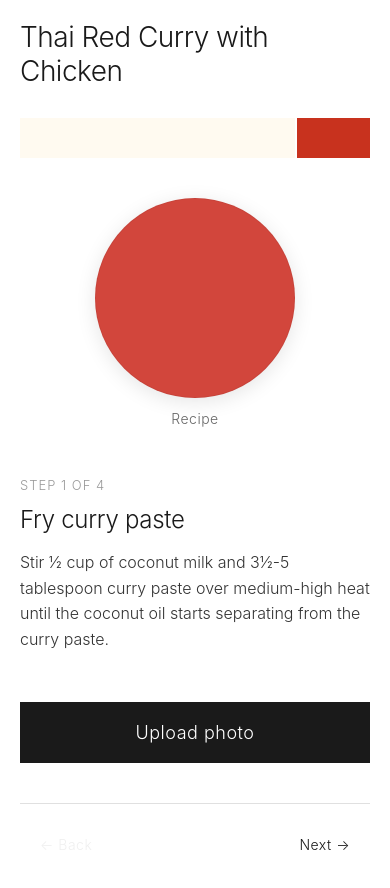
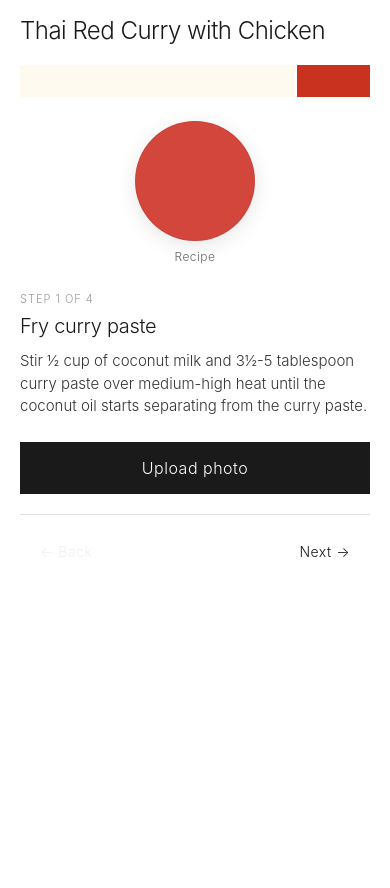
Before and after one commit to Hadas-1/color-cooking-app, a Next.js app: page /recipes/thai-red-curry-chicken/1 in a window 390 px wide. Shown: the top 888 px of the page. After the commit the page ends 844 px from the top, so only its background shows below. Built offline with nearby package versions, Linux system fonts and the light colour scheme.

Commit message:
Fix mobile UI: ensure circles stay round, make layout more compact

```diff
--- a/app/globals.css
+++ b/app/globals.css
@@ -54,3 +54,10 @@ button {
   background: #1a1a1a !important;
   color: #ffffff !important;
 }
+
+/* Ensure color circles stay perfectly round on all devices */
+.color-circle {
+  aspect-ratio: 1;
+  min-width: 0;
+  min-height: 0;
+}
--- a/app/recipes/[id]/[step]/RecipeStepClient.tsx
+++ b/app/recipes/[id]/[step]/RecipeStepClient.tsx
@@ -230,16 +230,16 @@ export default function RecipeStepClient({ params }: { params: { id: string; ste
   return (
     <main
       className="container"
-      style={{ paddingTop: "20px", paddingBottom: "40px" }}
+      style={{ paddingTop: "16px", paddingBottom: "20px" }}
       onTouchStart={handleTouchStart}
       onTouchEnd={handleTouchEnd}
     >
       {/* Recipe title */}
-      <div style={{ marginBottom: "30px" }}>
+      <div style={{ marginBottom: "20px" }}>
         <h1
           style={{
-            margin: "0 0 8px",
-            fontSize: "28px",
+            margin: "0 0 6px",
+            fontSize: "24px",
             fontWeight: 300,
             letterSpacing: "-0.5px",
             color: "#1a1a1a"
@@ -251,12 +251,12 @@ export default function RecipeStepClient({ params }: { params: { id: string; ste
 
       {/* Ingredient color bar */}
       {ingredients.length > 0 && (
-        <div style={{ marginBottom: "40px" }}>
+        <div style={{ marginBottom: "24px" }}>
           <div
             style={{
               display: "flex",
               gap: "2px",
-              height: "40px",
+              height: "32px",
               borderRadius: "0",
               overflow: "visible",
               position: "relative"
@@ -289,33 +289,34 @@ export default function RecipeStepClient({ params }: { params: { id: string; ste
       )}
 
       {/* Color comparison - side by side at top */}
-      <div style={{ marginBottom: "50px", textAlign: "center" }}>
+      <div style={{ marginBottom: "28px", textAlign: "center" }}>
         <div
           style={{
             display: "flex",
-            gap: "30px",
+            gap: "12px",
             justifyContent: "center",
             alignItems: "flex-start",
-            marginBottom: "20px"
+            marginBottom: "12px"
           }}
         >
-          <div style={{ textAlign: "center", flex: 1, maxWidth: "200px" }}>
+          <div style={{ textAlign: "center", flex: "0 0 auto" }}>
             <div
+              className="color-circle"
               style={{
-                width: "100%",
-                maxWidth: "200px",
-                height: "200px",
-                margin: "0 auto 12px",
+                width: "120px",
+                height: "120px",
+                margin: "0 auto 8px",
                 borderRadius: "50%",
                 background: `rgb(${targetColor.r}, ${targetColor.g}, ${targetColor.b})`,
                 boxShadow: "0 4px 20px rgba(0,0,0,0.1)",
-                border: "1px solid rgba(0,0,0,0.05)"
+                border: "1px solid rgba(0,0,0,0.05)",
+                flexShrink: 0
               }}
             />
             <p
               style={{
                 margin: 0,
-                fontSize: "14px",
+                fontSize: "12px",
                 color: "#666",
                 fontWeight: 300,
                 letterSpacing: "0.5px"
@@ -325,23 +326,24 @@ export default function RecipeStepClient({ params }: { params: { id: string; ste
             </p>
           </div>
           {stepState.result && (
-            <div style={{ textAlign: "center", flex: 1, maxWidth: "200px" }}>
+            <div style={{ textAlign: "center", flex: "0 0 auto" }}>
               <div
+                className="color-circle"
                 style={{
-                  width: "100%",
-                  maxWidth: "200px",
-                  height: "200px",
-                  margin: "0 auto 12px",
+                  width: "120px",
+                  height: "120px",
+                  margin: "0 auto 8px",
                   borderRadius: "50%",
                   background: `rgb(${stepState.result.average.r}, ${stepState.result.average.g}, ${stepState.result.average.b})`,
                   boxShadow: "0 4px 20px rgba(0,0,0,0.1)",
-                  border: "1px solid rgba(0,0,0,0.05)"
+                  border: "1px solid rgba(0,0,0,0.05)",
+                  flexShrink: 0
                 }}
               />
               <p
                 style={{
                   margin: 0,
-                  fontSize: "14px",
+                  fontSize: "12px",
                   color: "#666",
                   fontWeight: 300,
                   letterSpacing: "0.5px"
@@ -355,11 +357,11 @@ export default function RecipeStepClient({ params }: { params: { id: string; ste
       </div>
 
       {/* Instructions */}
-      <div style={{ marginBottom: "50px" }}>
+      <div style={{ marginBottom: "24px" }}>
         <div
           style={{
-            marginBottom: "12px",
-            fontSize: "13px",
+            marginBottom: "8px",
+            fontSize: "11px",
             color: "#999",
             fontWeight: 300,
             letterSpacing: "1px",
@@ -370,8 +372,8 @@ export default function RecipeStepClient({ params }: { params: { id: string; ste
         </div>
         <h2
           style={{
-            margin: "0 0 16px",
-            fontSize: "24px",
+            margin: "0 0 12px",
+            fontSize: "20px",
             fontWeight: 300,
             letterSpacing: "-0.3px",
             color: "#1a1a1a"
@@ -382,8 +384,8 @@ export default function RecipeStepClient({ params }: { params: { id: string; ste
         <p
           style={{
             margin: 0,
-            fontSize: "16px",
-            lineHeight: "1.6",
+            fontSize: "15px",
+            lineHeight: "1.5",
             color: "#333",
             fontWeight: 300
           }}
@@ -393,16 +395,16 @@ export default function RecipeStepClient({ params }: { params: { id: string; ste
       </div>
 
       {/* Photo upload - Main CTA */}
-      <div style={{ marginBottom: "30px" }}>
+      <div style={{ marginBottom: "20px" }}>
         <label
           htmlFor="photo-upload"
           style={{
             display: "block",
             width: "100%",
-            padding: "20px",
+            padding: "16px",
             background: "#1a1a1a",
             color: "#ffffff",
-            fontSize: "18px",
+            fontSize: "16px",
             fontWeight: 300,
             letterSpacing: "0.5px",
             textAlign: "center",
@@ -434,8 +436,8 @@ export default function RecipeStepClient({ params }: { params: { id: string; ste
           display: "flex",
           justifyContent: "space-between",
           alignItems: "center",
-          marginTop: "40px",
-          paddingTop: "20px",
+          marginTop: "20px",
+          paddingTop: "16px",
           borderTop: "1px solid #e0e0e0"
         }}
       >
```
